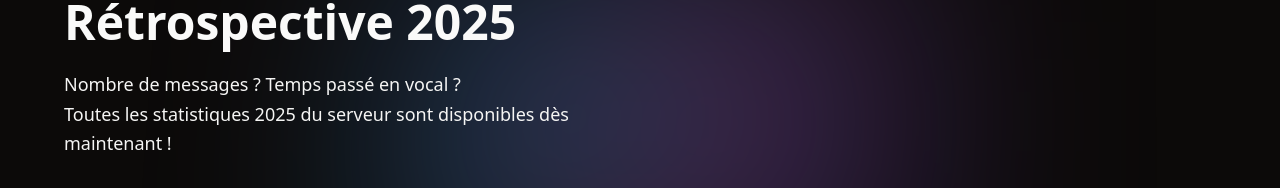
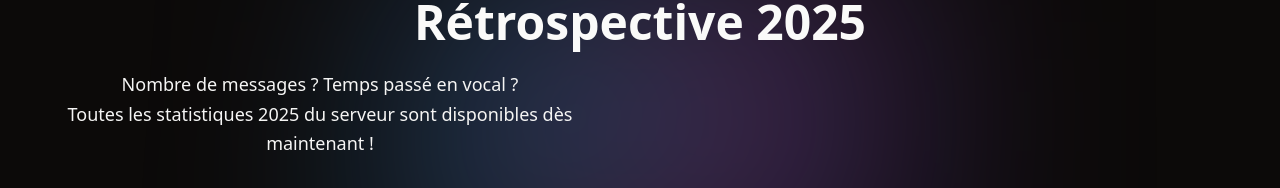
Before and after one commit to Alybaba07/friskies, a React (Vite) app: page / in a window 1280 px wide. Shown: the part 491-679 px from the top of the page. Built offline with nearby package versions, Linux system fonts and the light colour scheme.

Commit message:
changes position retro

```diff
--- a/src/components/Retro.jsx
+++ b/src/components/Retro.jsx
@@ -4,11 +4,11 @@ const Banner = () => {
   return ( <div>
     <div className="bg-stone-950">
     <section className="relative">
-        <div className="relative z-10 p-8 md:p-12 lg:px-16 lg:py-24">
+        <div className="relative z-10 p-8 md:p-12 lg:px-16 lg:py-24 text-center">
             <h2 className="text-3xl md:text-5xl font-bold text-stone-50">
                 Rétrospective 2025
             </h2>
-            <p className="hidden md:block max-w-lg mt-6 font-extralight text-stone-100 text-lg leading-relaxed">
+            <p className="hidden md:block text-center max-w-lg mt-6 font-light text-stone-100 text-lg leading-relaxed">
             Nombre de messages ? Temps passé en vocal ? <br/> Toutes les statistiques
             2025 du serveur sont disponibles dès maintenant !
             </p>
```
